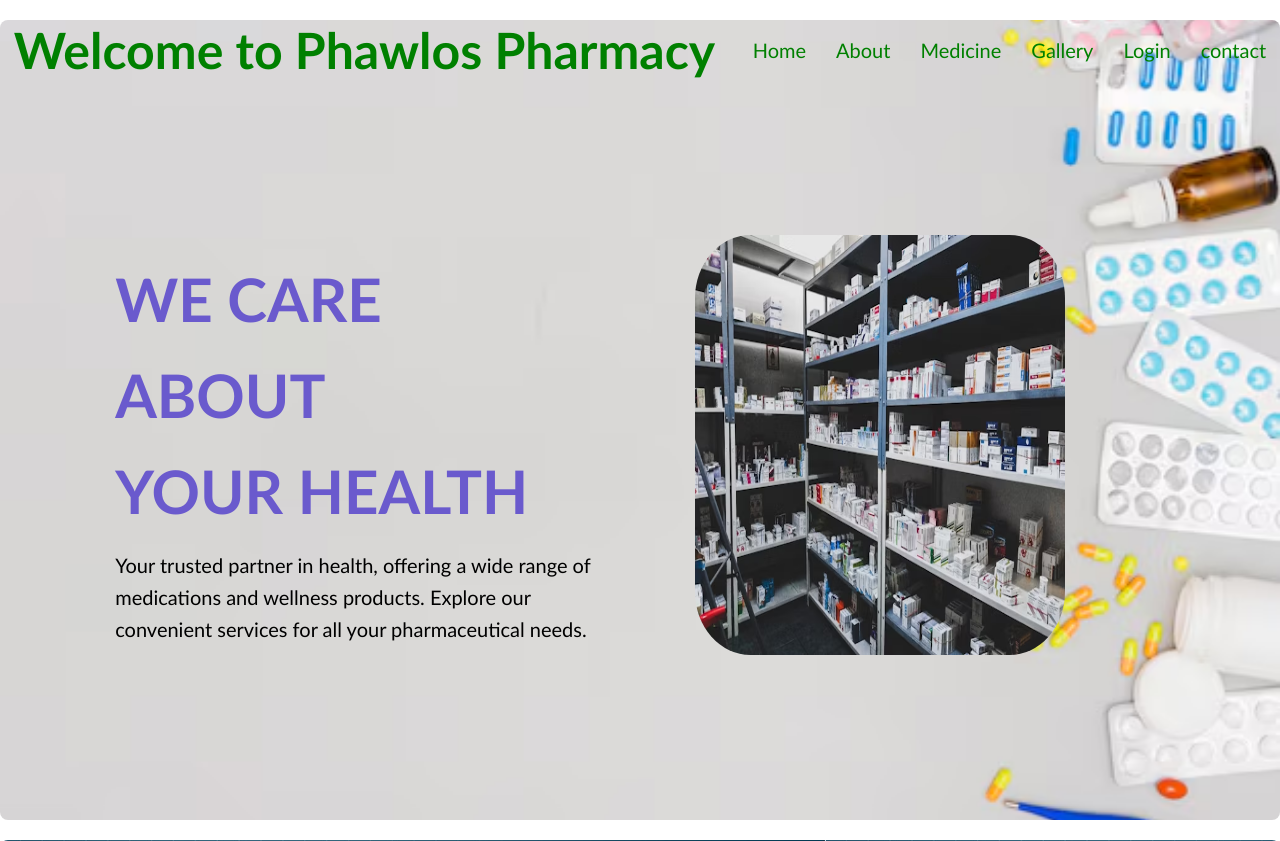
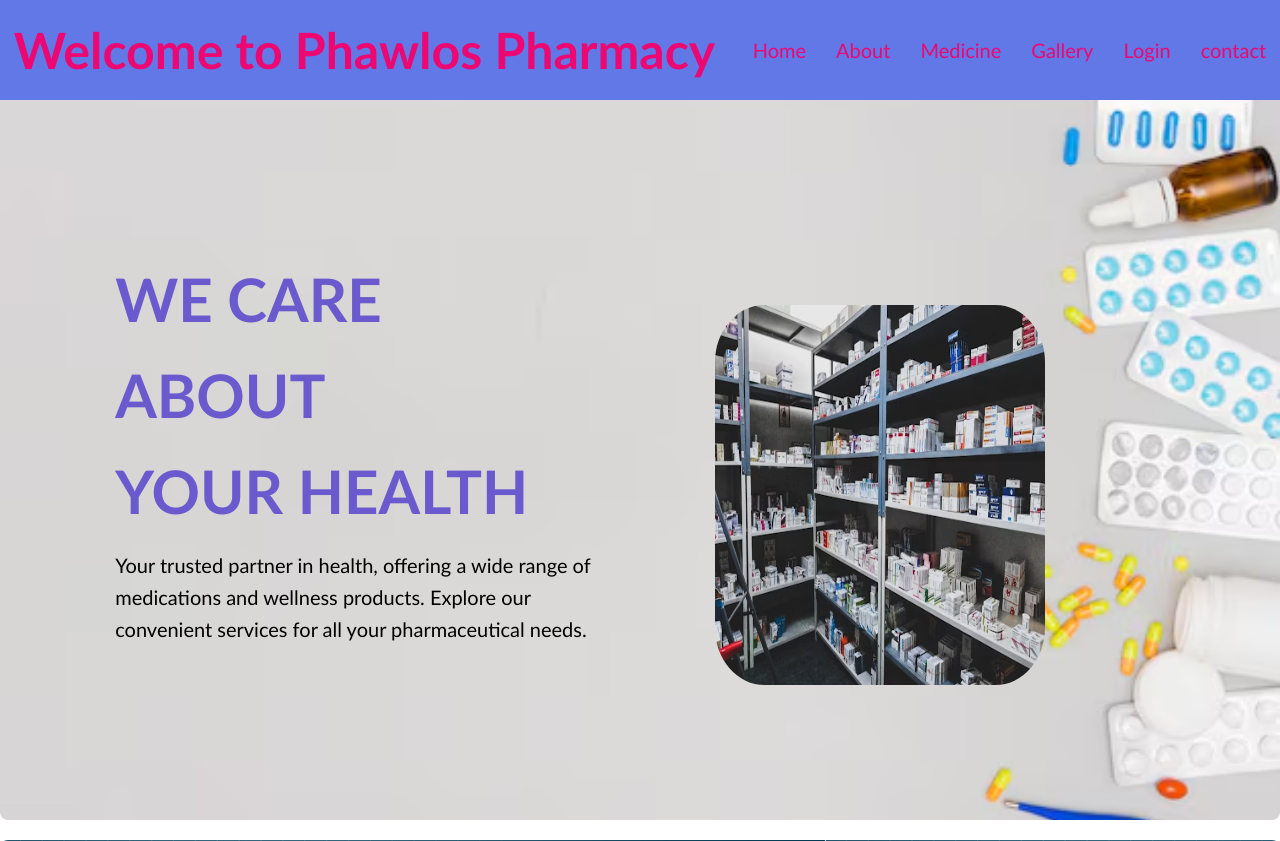
Before and after one commit to Aman3545/Our-project, a PHP site: page /HTML/index.html in a window 1280 px wide. Shown: the top 841 px of the page. Run offline with PHP 8.4, Linux system fonts and the light colour scheme.

Commit message:
header.css

```diff
--- a/CSS/index.css
+++ b/CSS/index.css
@@ -16,11 +16,12 @@ body {
 /* Header Styling */
 .navbar a {
   text-decoration: none;
-  color: green;
+ color: rgb(237, 7, 114);
   font-family: "Trebuchet MS", "Lucida Sans Unicode", "Lucida Grande",
     "Lucida Sans", Arial, sans-serif;
 }
 .navbar {
+background-color: #6278e6;
   position: fixed;
   left: 0;
   top: 0;
@@ -100,8 +101,9 @@ section p {
 .home-img .img-box {
   width: 570px;
   height: 620px;
-  padding: 100px;
+  padding: 120px;
   margin-bottom: 10px;
+  margin-top: 100px;
 }
 .home-img .img-box .img-item {
   position: relative;
```
